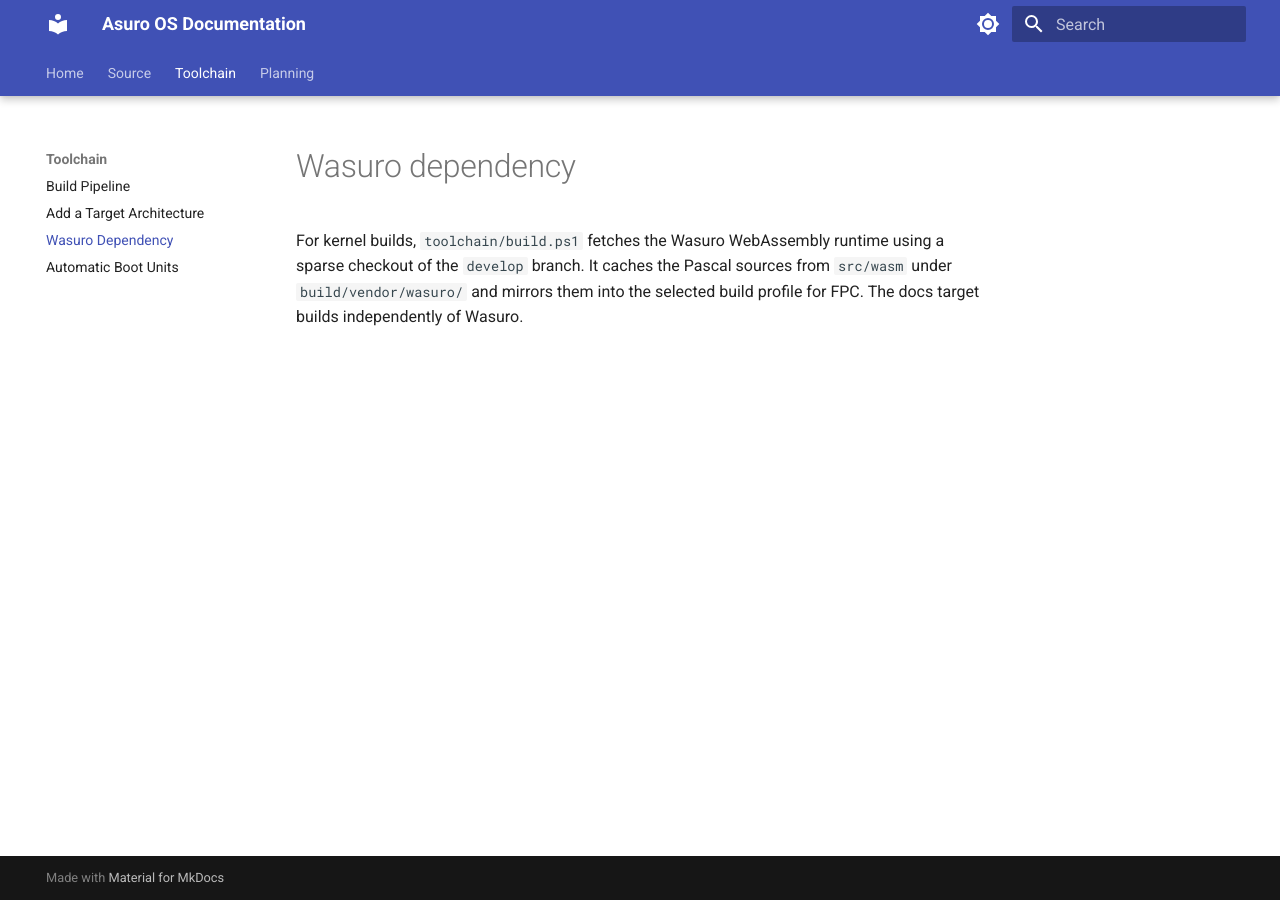
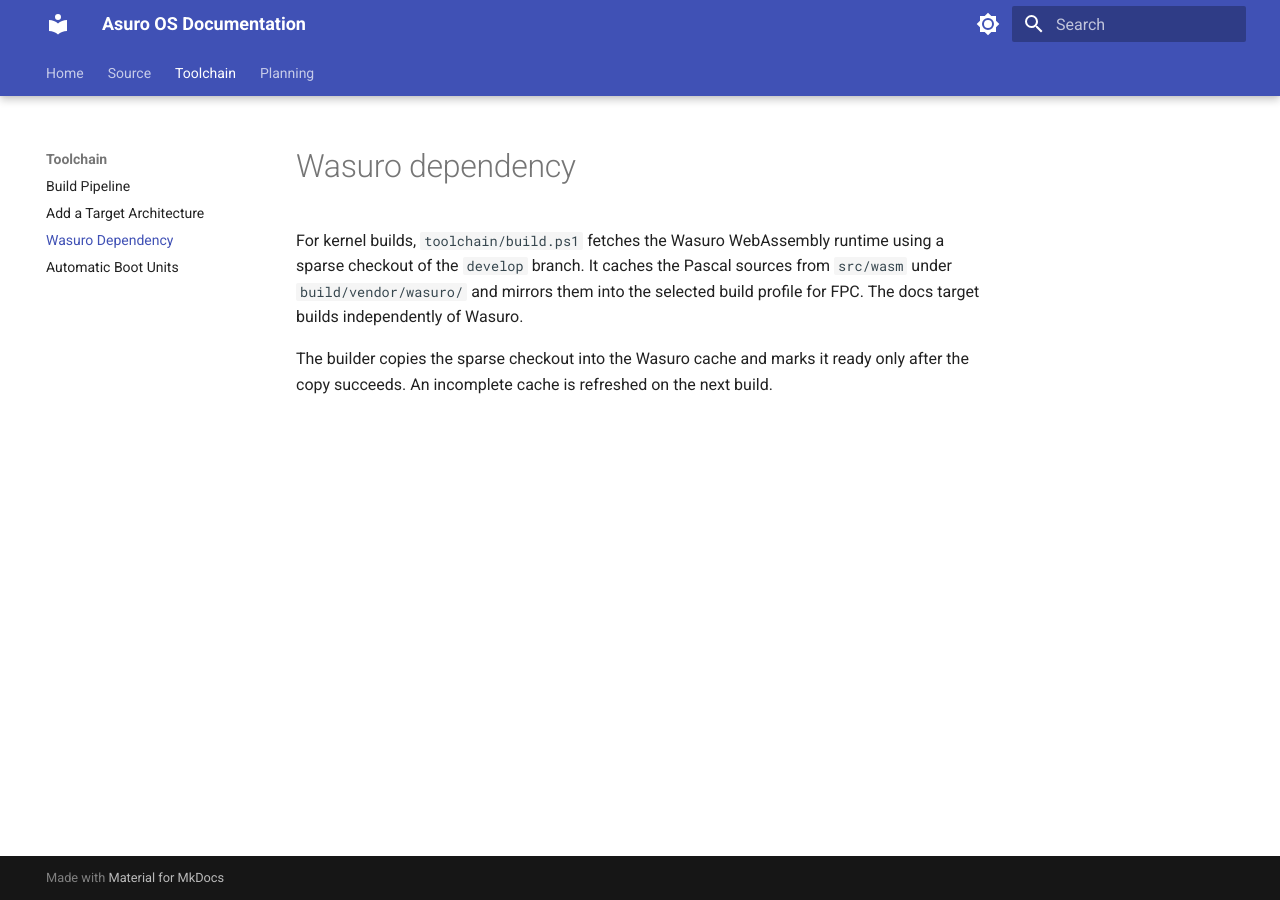
Before and after one commit to t3hn3rd/Asuro, an MkDocs documentation site: the page built from doc/toolchain/wasuro.md, in a window 1280 px wide. Built offline with MkDocs 1.6.1 and Material for MkDocs 9.7.7, drawn with Linux system fonts in a browser that asks for light colours.

Commit message:
Populate the Wasuro cache without moving the sparse checkout

```diff
--- a/doc/toolchain/wasuro.md
+++ b/doc/toolchain/wasuro.md
@@ -1,3 +1,5 @@
 # Wasuro dependency
 
 For kernel builds, `toolchain/build.ps1` fetches the Wasuro WebAssembly runtime using a sparse checkout of the `develop` branch. It caches the Pascal sources from `src/wasm` under `build/vendor/wasuro/` and mirrors them into the selected build profile for FPC. The docs target builds independently of Wasuro.
+
+The builder copies the sparse checkout into the Wasuro cache and marks it ready only after the copy succeeds. An incomplete cache is refreshed on the next build.
```
Also changed, not shown: 1 other file.
